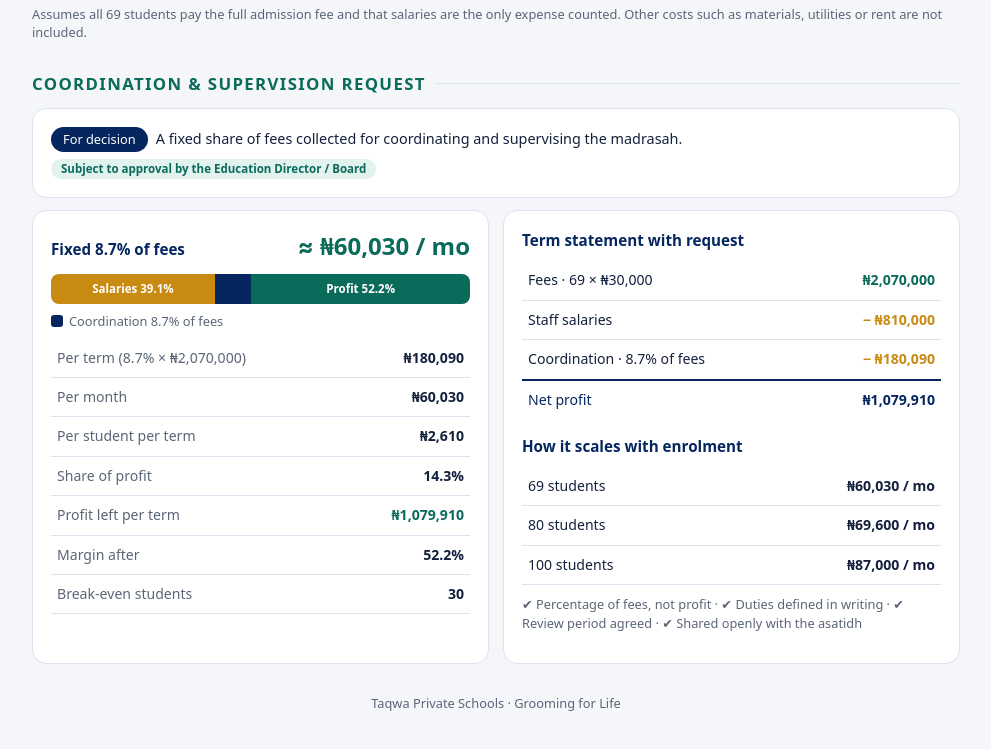
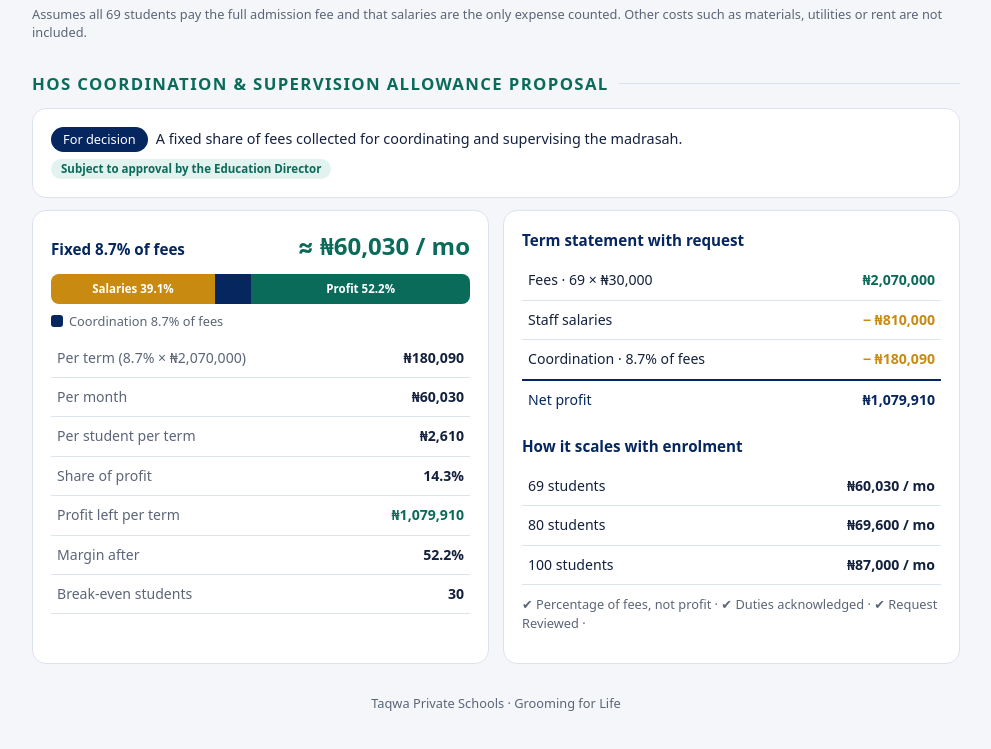
Before and after one commit to khallaad/WeekendMadrasahReport, a plain HTML site: page index.html in a window 1280 px wide. Shown: the part 2679-3428 px from the top of the page, without its empty margins (144-1135 px from the left). Drawn offline with Linux system fonts and the light colour scheme.

Commit message:
Update Coordination and Supervision section in HTML

```diff
--- a/madrasah-report.html
+++ b/index.html
@@ -192,8 +192,8 @@ footer{margin-top:30px;text-align:center;font-size:.8rem;color:var(--mute);font-
 <p class="note">Assumes all 69 students pay the full admission fee and that salaries are the only expense counted. Other costs such as materials, utilities or rent are not included.</p>
 
 
-<h2>Coordination &amp; supervision request</h2>
-<div class="card" style="margin-bottom:12px"><span class="pill">For decision</span> <span class="sans" style="font-size:.9rem">A fixed share of fees collected for coordinating and supervising the madrasah. <span class="tag">Subject to approval by the Education Director / Board</span></span></div>
+<h2>HoS Coordination &amp; Supervision Allowance Proposal</h2>
+<div class="card" style="margin-bottom:12px"><span class="pill">For decision</span> <span class="sans" style="font-size:.9rem">A fixed share of fees collected for coordinating and supervising the madrasah. <span class="tag">Subject to approval by the Education Director</span></span></div>
 <div class="g2" style="margin-top:0">
 <div class="card sc"><h3>Fixed 8.7% of fees <em>≈ ₦60,030 / mo</em></h3>
 <div class="stk"><span style="width:39.13%;background:var(--amber)">Salaries 39.1%</span><span style="width:8.70%;background:var(--navy)"></span><span style="width:52.17%;background:var(--green)">Profit 52.2%</span></div>
@@ -208,7 +208,7 @@ footer{margin-top:30px;text-align:center;font-size:.8rem;color:var(--mute);font-
 </table>
 <h3 style="margin-top:16px">How it scales with enrolment</h3>
 <table class="tbl"><tr><td>69 students</td><td>₦60,030 / mo</td></tr><tr><td>80 students</td><td>₦69,600 / mo</td></tr><tr><td>100 students</td><td>₦87,000 / mo</td></tr></table>
-<p class="note" style="margin-top:10px">✔ Percentage of fees, not profit · ✔ Duties defined in writing · ✔ Review period agreed · ✔ Shared openly with the asatidh</p></div>
+<p class="note" style="margin-top:10px">✔ Percentage of fees, not profit · ✔ Duties acknowledged · ✔ Request Reviewed · </p></div>
 </div>
 
 <footer>Taqwa Private Schools · Grooming for Life</footer>
```
